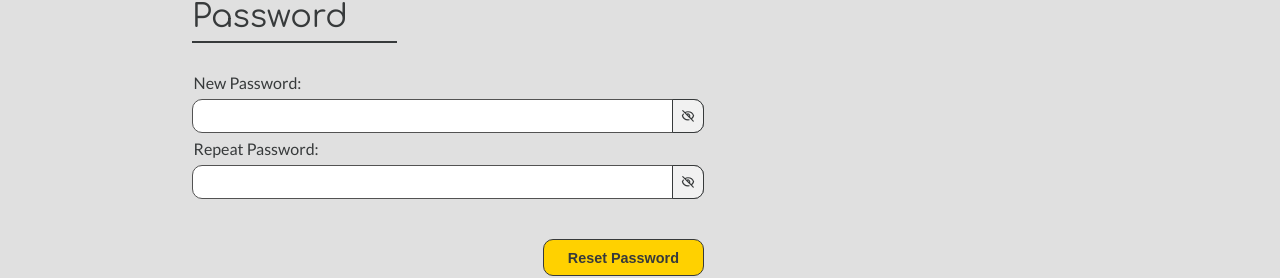
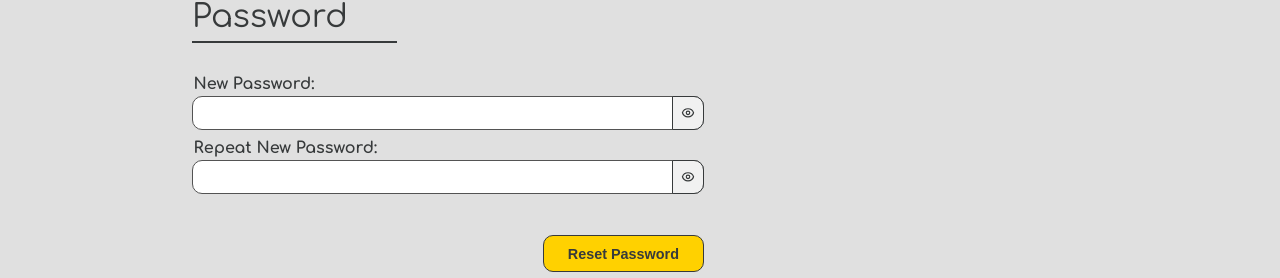
Before and after one commit to cakebatterandsprinkles/mockingbird, a React (Create React App) app in the folder client/: page /reset-password in a window 1280 px wide. Shown: the part 303-581 px from the top of the page. Built offline with nearby package versions, Linux system fonts and the light colour scheme; no server answers.

Commit message:
Integrated the PasswordInput component to the password reset form

```diff
--- a/client/src/containers/ResetPassword/ResetPassword.jsx
+++ b/client/src/containers/ResetPassword/ResetPassword.jsx
@@ -1,33 +1,17 @@
 import axios from "axios";
-import React, { Fragment, useRef, useState } from "react";
-import { useForm } from "react-hook-form";
+import React, { Fragment } from "react";
+import { FormProvider, useForm } from "react-hook-form";
 import { useHistory, useLocation } from "react-router";
 import { toast } from "react-toastify";
-import { ReactComponent as Eye } from "../../assets/eye.svg";
-import { ReactComponent as EyeSlash } from "../../assets/eyeSlash.svg";
 import Dots from "../../components/Dots/Dots";
+import PasswordInput from "../PasswordInput/PasswordInput";
 import classes from "./ResetPassword.module.css";
 
 const ResetPassword = () => {
   const history = useHistory();
+  const methods = useForm();
+  const { handleSubmit } = methods;
   let location = new URLSearchParams(useLocation().search);
-  const { register, handleSubmit, errors, watch } = useForm();
-  const [inputType, setInputType] = useState("password");
-  const [inputTypeRepeat, setInputTypeRepeat] = useState("password");
-  const passwordRef = useRef(null);
-  const repeatPasswordRef = useRef(null);
-
-  const handleShowPassword = () => {
-    setInputType((currentState) =>
-      currentState === "text" ? "password" : "text"
-    );
-  };
-
-  const handleShowPasswordRepeat = () => {
-    setInputTypeRepeat((currentState) =>
-      currentState === "text" ? "password" : "text"
-    );
-  };
 
   const onSubmit = (data, e) => {
     axios
@@ -60,83 +44,26 @@ const ResetPassword = () => {
         <div className={classes.headingContainer}>
           <p className={classes.heading}>Reset Password</p>
         </div>
+        <FormProvider {...methods}>
           <form onSubmit={handleSubmit(onSubmit)}>
             <div
               className={`${classes.formGroupContainer} ${classes.marginBottom}`}
             >
-            <label htmlFor="password">New Password:</label>
               <div className={classes.inputWrapper}>
-              <input
-                type={inputType}
+                <PasswordInput
+                  label="New Password:"
+                  errorRequired={true}
+                  errorMinLength={true}
+                  errorValidate={false}
                   name="password"
-                id="password"
-                ref={(ref) => {
-                  passwordRef.current = ref;
-                  register(ref, { required: true, minLength: 8 });
-                }}
-              ></input>
-              {errors.password && errors.password.type === "required" && (
-                <div className={classes.error}>Password field is required.</div>
-              )}
-              {errors.password && errors.password.type === "minLength" && (
-                <div className={classes.error}>
-                  The password has to be at least 8 characters long.
-                </div>
-              )}
-              {inputType ? (
-                <EyeSlash
-                  className={classes.eyeslash}
-                  onClick={handleShowPassword}
                 />
-              ) : (
-                <Eye className={classes.eye} onClick={handleShowPassword} />
-              )}
-            </div>
-            <div className={classes.formGroupContainer}>
-              <label htmlFor="repeatPassword">Repeat Password:</label>
-              <div className={classes.inputWrapper}>
-                <input
-                  type={inputTypeRepeat}
+                <PasswordInput
+                  label="Repeat New Password:"
+                  errorRequired={true}
+                  errorMinLength={true}
+                  errorValidate={true}
                   name="repeatPassword"
-                  ref={(ref) => {
-                    repeatPasswordRef.current = ref;
-                    register(ref, {
-                      required: true,
-                      minLength: 8,
-                      validate: (value) => value === watch("password"),
-                    });
-                  }}
-                ></input>
-                {errors.repeatPassword &&
-                  errors.repeatPassword.type === "required" && (
-                    <div className={classes.error}>
-                      Repeat password field is required.
-                    </div>
-                  )}
-                {errors.repeatPassword &&
-                  errors.repeatPassword.type === "minLength" && (
-                    <div className={classes.error}>
-                      The password has to be at least 8 characters long.
-                    </div>
-                  )}
-                {errors.repeatPassword &&
-                  errors.repeatPassword.type === "validate" && (
-                    <div className={classes.error}>
-                      The passwords must match.
-                    </div>
-                  )}
-                {inputTypeRepeat ? (
-                  <EyeSlash
-                    className={classes.eyeslash}
-                    onClick={handleShowPasswordRepeat}
                 />
-                ) : (
-                  <Eye
-                    className={classes.eye}
-                    onClick={handleShowPasswordRepeat}
-                  />
-                )}
-              </div>
               </div>
             </div>
             <div className={classes.btnWrapper}>
@@ -145,6 +72,7 @@ const ResetPassword = () => {
               </button>
             </div>
           </form>
+        </FormProvider>
       </div>
     </Fragment>
   );
--- a/client/src/containers/ResetPassword/ResetPassword.module.css
+++ b/client/src/containers/ResetPassword/ResetPassword.module.css
@@ -1,3 +1,11 @@
+:global(.dark-bg) .headingContainer {
+  border-bottom: 2px solid var(--offwhite);
+}
+
+:global(.dark-bg) .heading {
+  color: var(--offwhite);
+}
+
 .mainContainer {
   display: flex;
   flex-direction: column;
@@ -11,18 +19,6 @@
   width: 40%;
   border-bottom: 2px solid var(--black);
   margin-bottom: 2rem;
-}
-
-:global(.dark-bg) .headingContainer {
-  border-bottom: 2px solid white;
-}
-
-:global(.dark-bg) .heading {
-  color: var(--offwhite);
-}
-
-:global(.dark-bg) .formGroupContainer label {
-  color: var(--offwhite);
 }
 
 .heading {
@@ -57,36 +53,6 @@
   transition-duration: 0.3s;
 }
 
-.formGroupContainer {
-  display: flex;
-  flex-direction: column;
-}
-
-.formGroupContainer input {
-  padding: 0.5rem 1rem;
-  font-size: 0.9rem;
-  font-family: var(--headingFont);
-  width: 100%;
-  color: var(--black);
-  border-radius: 10px;
-  border: 1px solid var(--darkgray);
-  margin-bottom: 0.5rem;
-}
-
-.formGroupContainer label {
-  padding-left: 0.1rem;
-  display: flex;
-  align-items: center;
-  font-size: 1rem;
-  width: 100%;
-  margin-bottom: 0.5rem;
-  color: var(--black);
-}
-
-input:focus {
-  outline: none !important;
-}
-
 .flexContainerRow {
   display: flex;
   margin-bottom: 2rem;
@@ -100,32 +66,6 @@ input:focus {
 
 .inputWrapper {
   position: relative;
-}
-
-.eyeslash,
-.eye {
-  position: absolute;
-  width: 2rem;
-  height: 2.1rem;
-  right: 0;
-  top: 0;
-  bottom: 0;
-  display: flex;
-  justify-content: center;
-  align-items: center;
-  cursor: pointer;
-  border-top-right-radius: 10px;
-  border-bottom-right-radius: 10px;
-  padding: 0 0.5rem;
-  margin-left: 0.5rem;
-  background-color: var(--snow);
-  color: var(--black);
-  border: 1px solid var(--black);
-}
-
-.eyeslash:hover,
-.eye:hover {
-  background: var(--dirtysnow);
 }
 
 @media (max-width: 1200px) {
@@ -148,8 +88,9 @@ input:focus {
 
 @media (max-width: 600px) {
   .mainContainer {
+    height: 85vh;
     width: 80%;
-    padding-top: 8rem;
+    padding-top: 4rem;
   }
 
   .heading {
@@ -162,17 +103,7 @@ input:focus {
     margin-bottom: 1.5rem;
   }
 
-  .formGroupContainer label {
-    font-size: 0.9rem;
-  }
-
-  .formGroupContainer input {
-    padding: 0.4rem;
-    font-size: 0.8rem;
-  }
-
-  .eye,
-  .eyeslash {
-    height: 1.8rem;
+  .btnWrapper {
+    margin-top: 0.75rem;
   }
 }
```
Lines whose indentation alone changed are shown as unchanged.
